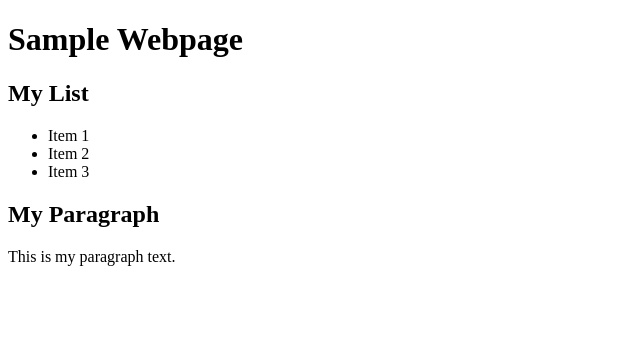
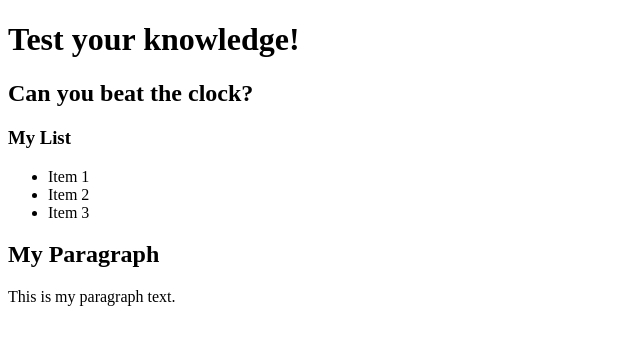
Before and after one commit to Katherine-V/js_quiz_me, a plain HTML site: page index.html in a window 1280 px wide. Shown: the whole page, without its empty margins (0-640 px from the left). Drawn offline with Linux system fonts and the light colour scheme.

Commit message:
update index.html
Adding specifics for the quiz page

```diff
--- a/index.html
+++ b/index.html
@@ -4,16 +4,25 @@
     <meta charset="UTF-8">
     <meta http-equiv="X-UA-Compatible" content="IE=edge">
     <meta name="viewport" content="width=device-width, initial-scale=1.0">
-    <title>Document</title>
+    <title>Test your JavaScript knowledge!</title>
 </head>
+
 <body>
-
   <header>
-      <h1>Sample Webpage</h1>
+    <h1>Test your knowledge!</h1>
+    <h2>Can you beat the clock?</h2>
   </header>
 
+<!--start button here, also display starting time on a panel for timer-->
+
+
+
+
+
+
+
   <section>
-      <h2>My List</h2>
+      <h3>My List</h3>
       <ul>
         <li>Item 1</li>
         <li>Item 2</li>
```
